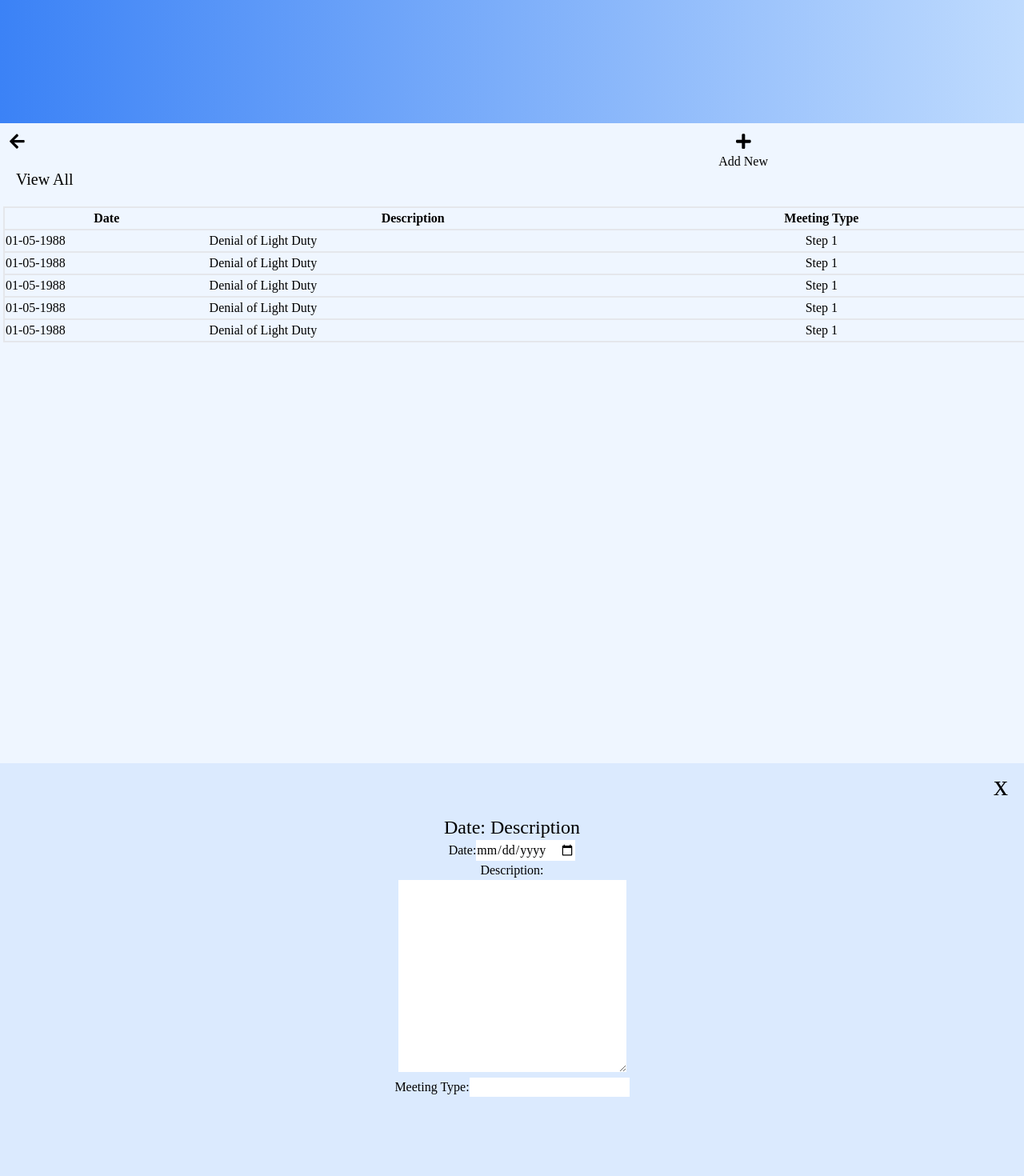
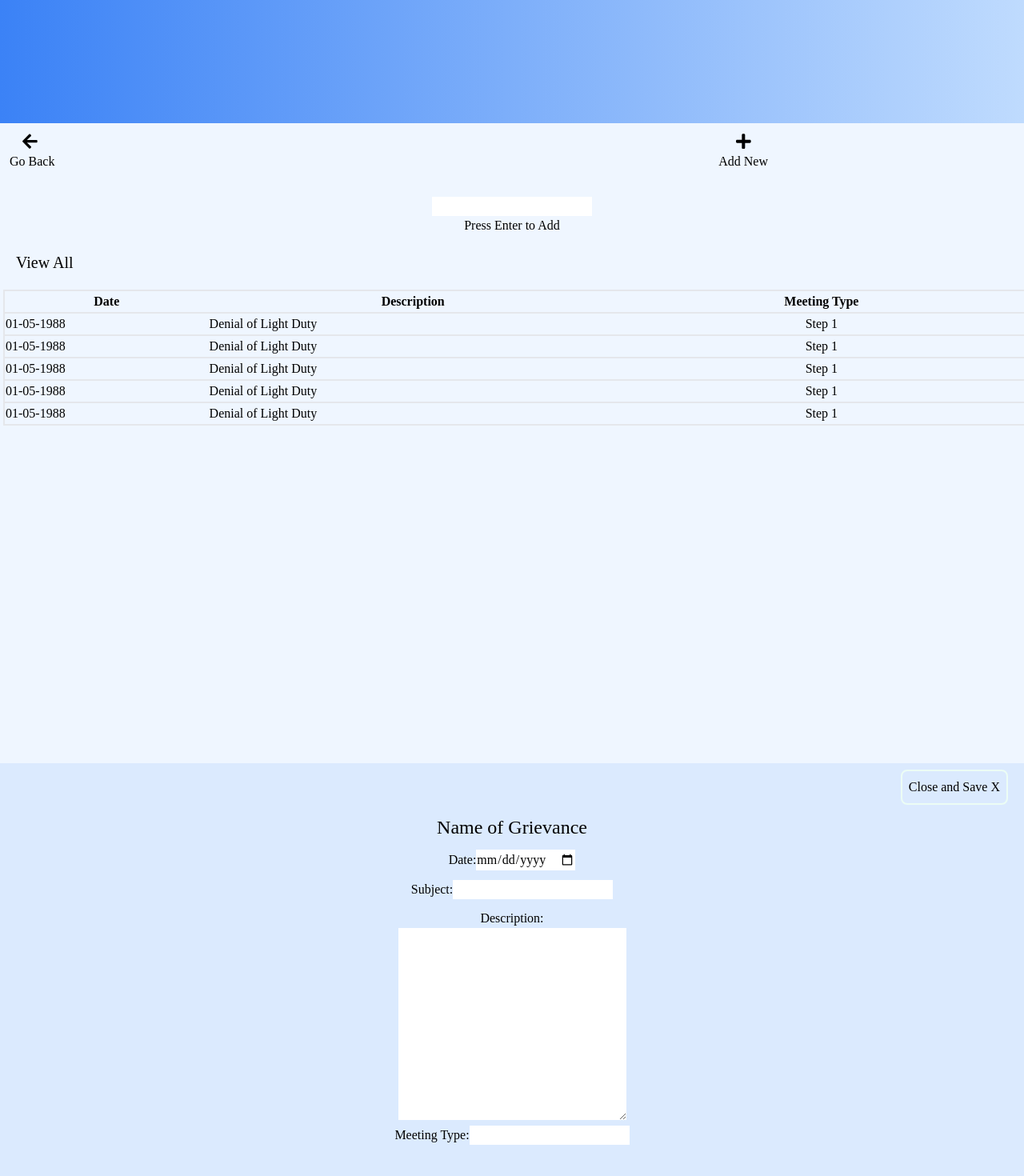
Before and after one commit to ChrisDrainOP/Grievance-and-Member-Interactions-Tracker, a React (Create React App) app: page / in a window 1280 px wide. Shown: the part 646-2116 px from the top of the page at 80% size. Built offline with nearby package versions, Linux system fonts and the light colour scheme.

Commit message:
Finished Add New input.
Added an add new grievance button. Made adjustments to close button on
form page and adjusted the searchbar positioning on the Navigation.

```diff
--- /dev/null
+++ b/src/components/AddNew.js
@@ -0,0 +1,15 @@
+import React from "react";
+
+const AddNew = (prop) => {
+  return (
+    <div className='w-full pt-8' placeholder='Subject'>
+      <div className='text-center'>
+        <label htmlFor='AddNew'></label>
+        <input className='text-center' type='text' name='AddNew' id='AddNew' />
+        <p>Press Enter to Add</p>
+      </div>
+    </div>
+  );
+};
+
+export default AddNew;
--- a/src/components/GrievanceForm.js
+++ b/src/components/GrievanceForm.js
@@ -5,16 +5,22 @@ const GrievanceForm = (prop) => {
     <div className='h-full relative'>
       <input
         type='submit'
-        className='text-4xl absolute right-5 top-2 bg-blue-100'
-        value='x'
+        className='text-1xl p-2 absolute right-5 top-2 bg-blue-100 border-green-50 border-2 rounded-lg'
+        value='Close and Save X'
       />
       <form className='pt-16 h-screen text-center'>
-        <legend className='text-2xl'>Date: Description</legend>
-        <div>
+        <legend className='text-2xl'>Name of Grievance </legend>
+        <div className='mt-3'>
           <label htmlFor='date' className=''>
             Date:
           </label>
           <input type='date' name='date' className='' />
+        </div>
+        <div className='my-3'>
+          <label htmlFor='name' className=''>
+            Subject:
+          </label>
+          <input type='text' name='name' className='' />
         </div>
         <div>
           <div>
--- a/src/components/GrievanceTable.js
+++ b/src/components/GrievanceTable.js
@@ -1,4 +1,5 @@
 import React from "react";
+import AddNew from "./AddNew";
 import { FontAwesomeIcon } from "@fortawesome/react-fontawesome";
 import { faArrowLeft } from "@fortawesome/free-solid-svg-icons";
 import { faPlus } from "@fortawesome/free-solid-svg-icons";
@@ -7,9 +8,16 @@ const GrievanceTable = (prop) => {
   return (
     <div className='h-screen'>
       <div className='flex flex-row relative w-full pt-3 pl-3'>
-        <a href='http://'>
-          <FontAwesomeIcon className='' size='lg' icon={faArrowLeft} />
-        </a>
+        <div>
+          <a href='http://'>
+            <FontAwesomeIcon
+              className='relative left-4'
+              size='lg'
+              icon={faArrowLeft}
+            />
+          </a>
+          <p>Go Back</p>
+        </div>
         <div className='absolute right-1/4 text-center'>
           <a href='http://'>
             <FontAwesomeIcon className='' size='lg' icon={faPlus} />
@@ -17,10 +25,10 @@ const GrievanceTable = (prop) => {
           </a>
         </div>
       </div>
+      <AddNew />
       <div className='text-xl ml-5 my-5'>
         <h3 className='inline-block'>View All</h3>
       </div>
-
       <div>
         <table className='table-auto border-collapse w-full mx-1'>
           <tr className='border-2'>
--- a/src/components/NavigationSearchBar.js
+++ b/src/components/NavigationSearchBar.js
@@ -4,7 +4,7 @@ import { faSearch } from "@fortawesome/free-solid-svg-icons";
 
 const NavSearchBar = (prop) => {
   return (
-    <div className='flex justify-center p-1 pb-8 hidden'>
+    <div className='flex justify-center pt-3 '>
       <div className=' text-center absolute inline-block w-1/2 flex justify-center'>
         <FontAwesomeIcon className='absolute top-1 left-1' icon={faSearch} />
         <input type='text' className='text-center w-full' />
```
Also changed, not shown: 1 other file (tests, documents, lock files or other folders).
